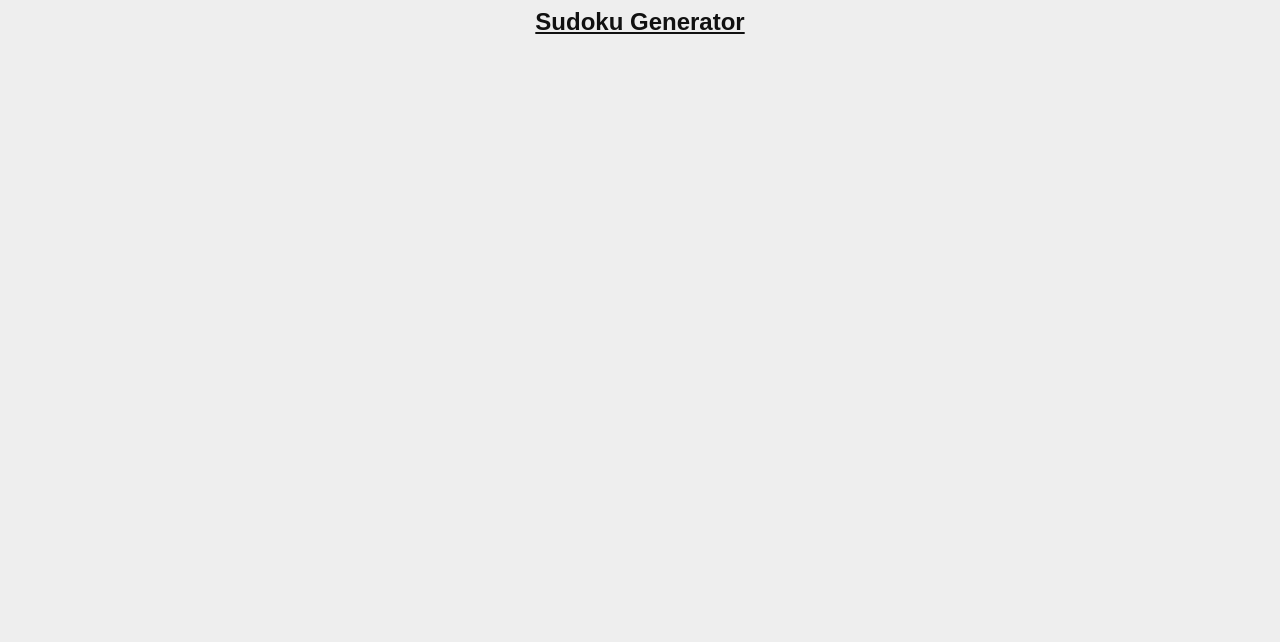
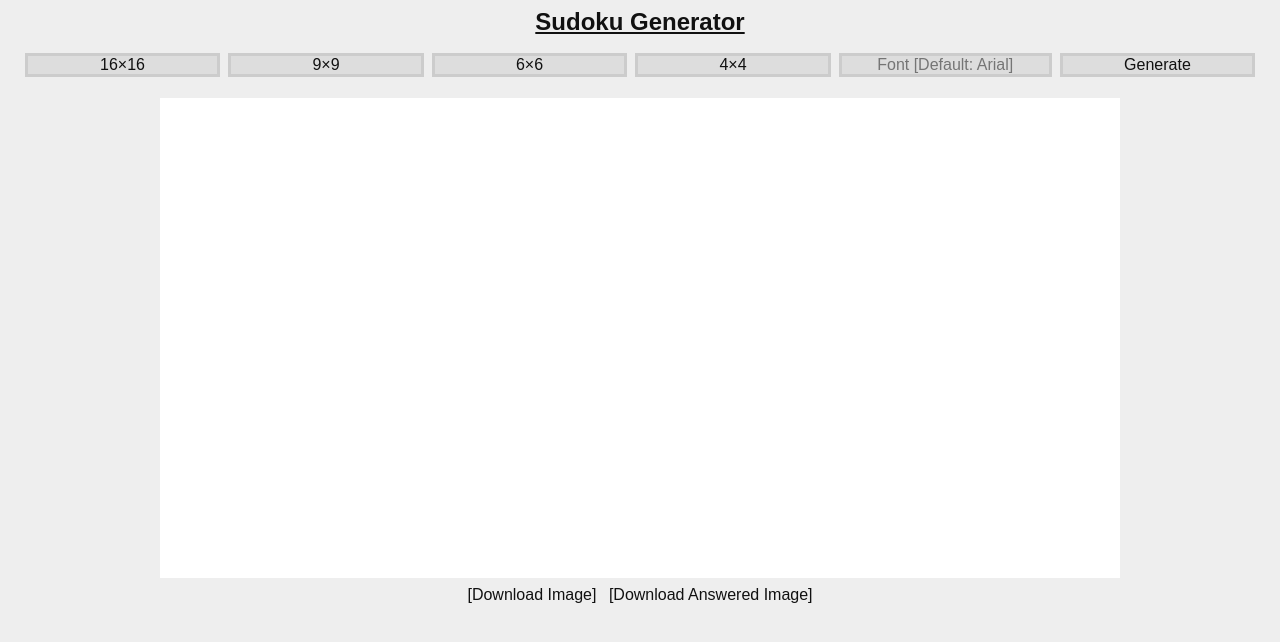
Before and after one commit to Cyan-Ninja/sudoku-generator, a plain HTML site: page index.html in a window 1280 px wide. Drawn offline with Linux system fonts and the light colour scheme.

Commit message:
HTML & CSS Layout Complete!

```diff
--- a/index.html
+++ b/index.html
@@ -9,8 +9,17 @@
 	<body>
 		<h1 id="title">Sudoku Generator</h1>
 		<div id="options">
-
+			<button type="button" id="generatePuzzle" onclick="puzzleSize = 16;">16&times;16</button>
+			<button type="button" id="generatePuzzle" onclick="puzzleSize = 9;">9&times;9</button>
+			<button type="button" id="generatePuzzle" onclick="puzzleSize = 6;">6&times;6</button>
+			<button type="button" id="generatePuzzle" onclick="puzzleSize = 4;">4&times;4</button>
+			<input type="text" id="puzzleFont" placeholder="Font [Default: Arial]">
+			<button type="button" id="generatePuzzle" onclick="generatePuzzle();">Generate</button>
 		</div>
+		<canvas id="canvas">Your browser doesn't support the canvas tag, please update to a newer browser.</canvas><br>
+		<a href="" download="Puzzle.png" class="download" id="imageDownload">[Download Image]</a>
+		<a href="" download="AnsweredPuzzle.png" class="download" id="answeredImageDownload">[Download Answered Image]</a><br>
+		<pre id="textDisplay"></pre>
 <script src="script.js" charset="utf-8" type="text/javascript"></script>
 	</body>
 </html>
--- a/main.css
+++ b/main.css
@@ -17,7 +17,7 @@
 #options {
 	margin: 1vw;
 	display: flex;
-	flex-direction: column;
+	flex-direction: row;
 	justify-content: center;
 	align-items: stretch;
 }
@@ -41,28 +41,14 @@ h2 {
 	text-decoration: underline;
 }
 
-textarea {
-	border: solid 0.25vw #ccc;
-	background-color: #ddd;
-	width: 90vw;
-}
-
 input {
-	width: 50vw;
+	flex: 1;
 	border: solid 0.25vw #ccc;
 	background-color: #ddd;
 }
 
-.checkbox {
-	width: auto;
-}
-
-#generatePuzzle {
-	width: 33.333vw;
-}
-
 button {
-width: 25vw;
+	flex: 1;
 	border: solid 0.25vw #ccc;
 	background-color: #ddd;
 }
@@ -71,7 +57,6 @@ canvas {
 	background-color: #fff;
 	align-self: center;
 	width: 75vw;
-	float: right;
 }
 
 a {
--- a/script.js
+++ b/script.js
@@ -1 +1,5 @@
 /* Main Script (JavaScript) */
+var puzzleSize = 9; // Size of Puzzle; Can Be 4x4, 6x6, 9x9, or 16x16.
+function generatePuzzle() {
+
+}
```
